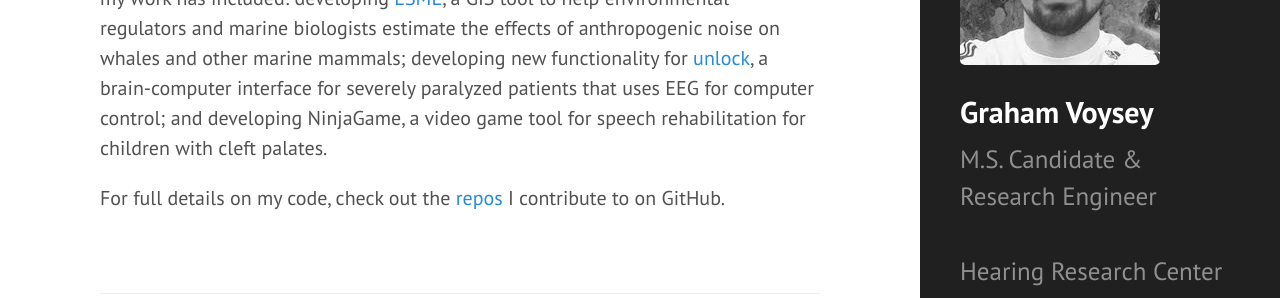
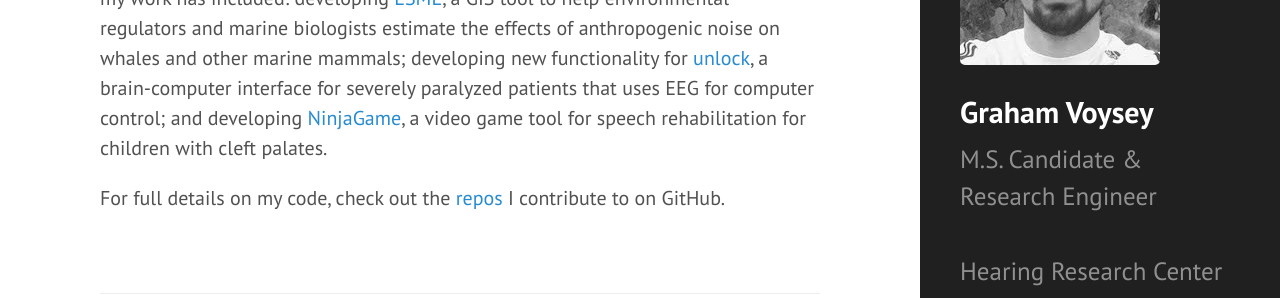
Before and after one commit to gvoysey/gvoysey.github.io, a Jekyll site: the page built from _posts/2014-01-21-summary.md, in a window 1280 px wide and 1020 px high. Shown: the part 447-745 px from the top of the window. Built offline with Jekyll 4.4.1, drawn with Linux system fonts in a browser that asks for light colours; Markdown is read by kramdown in place of the engine named in the settings; part of the change alters nothing that is shown.

```diff
--- a/_posts/2014-01-21-summary.md
+++ b/_posts/2014-01-21-summary.md
@@ -7,6 +7,6 @@ I am a Master's student in the [Department of Biomedical Engineering](http://bme
 
 I received my B.S. in Biomedical Engineering from Boston University.  My undergraduate research focused on neural modeling of auditory processing  in [zebra finches](https://github.com/gvoysey/gabor-strf/tree/master/doc).
 
-I am also a Research Engineer at Boston University's [Hearing Research Center](http://bu.edu/hrc), where my work has included: developing  [ESME](https://esme.bu.edu), a GIS tool to help environmental regulators and marine biologists estimate the effects of anthropogenic noise on whales and other marine mammals; developing new functionality for  [unlock](http://unlockproject.org), a brain-computer interface for severely paralyzed patients that uses EEG for computer control; and developing NinjaGame, a video game tool for speech rehabilitation for children with cleft palates.
+I am also a Research Engineer at Boston University's [Hearing Research Center](http://bu.edu/hrc), where my work has included: developing  [ESME](https://esme.bu.edu), a GIS tool to help environmental regulators and marine biologists estimate the effects of anthropogenic noise on whales and other marine mammals; developing new functionality for  [unlock](http://unlockproject.org), a brain-computer interface for severely paralyzed patients that uses EEG for computer control; and developing [NinjaGame](https://crowdfunding.bu.edu/project/5434508a092065263529349a/updates/1), a video game tool for speech rehabilitation for children with cleft palates.
 
 For full details on my code, check out the [repos](https://github.com/gvoysey) I contribute to on GitHub.
```
